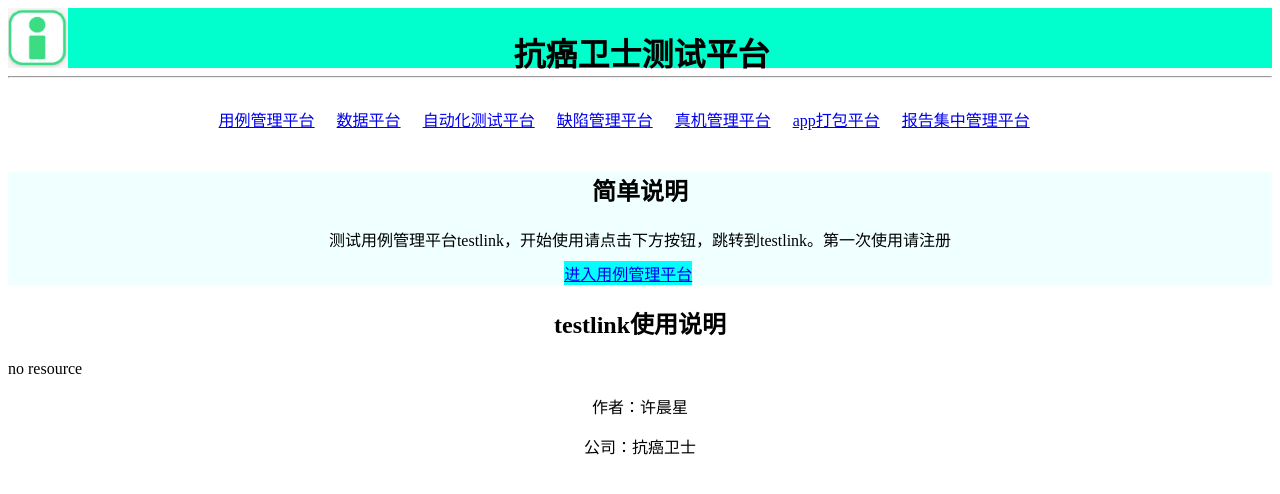
After one commit to k9s3w3m4/KawsWeb, a Django app: page /testcaseplatform/ in a window 1280 px wide. The commit adds this page. Shown: the top 494 px of the page. Run offline with Django 3.2, Linux system fonts and the light colour scheme; data that the repository does not hold is empty.

Commit message:
20170317 commit main page complect

```diff
--- a/KawsWeb/urls.py
+++ b/KawsWeb/urls.py
@@ -21,6 +21,7 @@ urlpatterns = [
     url(r'^admin/', admin.site.urls),
     url(r'^enter/', include('KawsWebEnter.urls')),
     url(r'^index3/$', views.index3, name='index3'),
+    url(r'^testcaseplatform/$',views.TestCasePlatform,name='testcaseplatform')
 
 
 ]
--- a/KawsWebEnter/admin.py
+++ b/KawsWebEnter/admin.py
@@ -3,7 +3,9 @@ from .models import Testuser
 from .models import BaseUrlForTest
 from .models import TestPlanVersion
 from .models import TestPlatformIntroduce
+from .models import TestCaseVersionDisplay
 admin.site.register(Testuser)
 admin.site.register(BaseUrlForTest)
 admin.site.register(TestPlanVersion)
 admin.site.register(TestPlatformIntroduce)
+admin.site.register(TestCaseVersionDisplay)
--- /dev/null
+++ b/KawsWebEnter/templates/enter/TestCasePlatform.html
@@ -0,0 +1,41 @@
+<!DOCTYPE html>
+<html lang="en">
+<head>
+    <meta charset="UTF-8">
+    <title>用例管理平台</title>
+</head>
+<body>
+{%include 'enter/navigation.html' %}
+<div style="position:relative;background-color:Azure">
+    <h2 align="center">简单说明</h2>
+    <p align="center">
+        测试用例管理平台testlink，开始使用请点击下方按钮，跳转到testlink。第一次使用请注册
+    </p>
+    <br>
+    <div style="position:absolute;bottom:0px;left:44%;background-color:aqua">
+        <a href="http://192.168.1.43/testlink1.9.15" >进入用例管理平台</a>
+    </div>
+</div>
+<div>
+    <h2 align="center">testlink使用说明</h2>
+    <div>
+{% if testcaseversiondisplaylist %}
+{% for i in testcaseversiondisplaylist%}
+    <div style="background-color:GhostWhite">
+    <h4 align="center">{{i.versionname}}</h4>
+    <p align="center">{{i.versionintroduce}}</p>
+    <a href="{{i.testlinkurl}}" style="float:right">点此跳转</a>
+    <br>
+    </div>
+{% endfor %}
+{% else %}
+    <p>no resource</p>
+{% endif %}
+    </div>
+</div>
+
+
+{%include 'enter/bottom.html' %}
+
+</body>
+</html>
--- a/KawsWebEnter/templates/enter/navigation.html
+++ b/KawsWebEnter/templates/enter/navigation.html
@@ -16,7 +16,7 @@
 <table style="position:relative;left:15%" cellspacing="20">
 <tr>
     <td>
-        <a href="/index3">用例管理平台</a>
+        <a href="/testcaseplatform">用例管理平台</a>
     </td>
     <td>
         <a href="/index3">数据平台</a>
--- a/KawsWebEnter/views.py
+++ b/KawsWebEnter/views.py
@@ -4,8 +4,9 @@ from .models import Testuser
 from .models import BaseUrlForTest
 from .models import TestPlanVersion
 from .models import TestPlatformIntroduce
+from .models import TestCaseVersionDisplay
 from django.template import RequestContext,loader
-
+# 首页从数据库取值传值
 def index(request):
     Testplanlist = TestPlanVersion.objects.order_by('-id')
     Testplatformintroducelist= TestPlatformIntroduce.objects.order_by('id')
@@ -38,6 +39,12 @@ def UrlBaseJump(request):
     template=loader.get_template('enter/BaseUrlJump.html')
     context = RequestContext(request,{'webname_url_list':webname_url_list})
     return HttpResponse(template.render(context))
-
+# 教程部分待拓展，现在只是简单放了个测试
 def tutorial(request):
     return HttpResponse(u"教程跳转测试")
+
+def TestCasePlatform(request):
+    testcaseversiondisplaylist = TestCaseVersionDisplay.objects.order_by('id')
+    template = loader.get_template('enter/TestCasePlatform.html')
+    context = RequestContext(request,{'testcaseversiondisplaylist':testcaseversiondisplaylist})
+    return HttpResponse(template.render(context))
```
Also changed, not shown: KawsWebEnter/models.py (+9 -1 lines).
